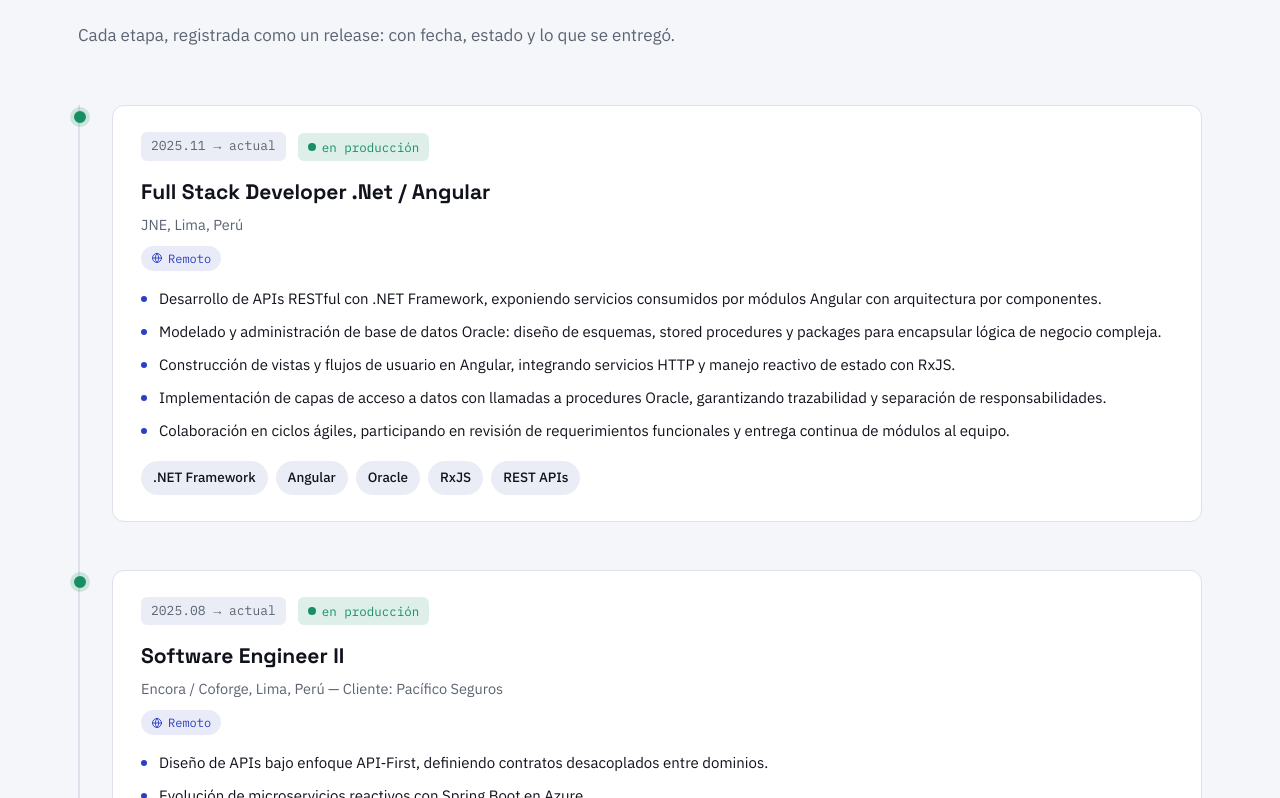
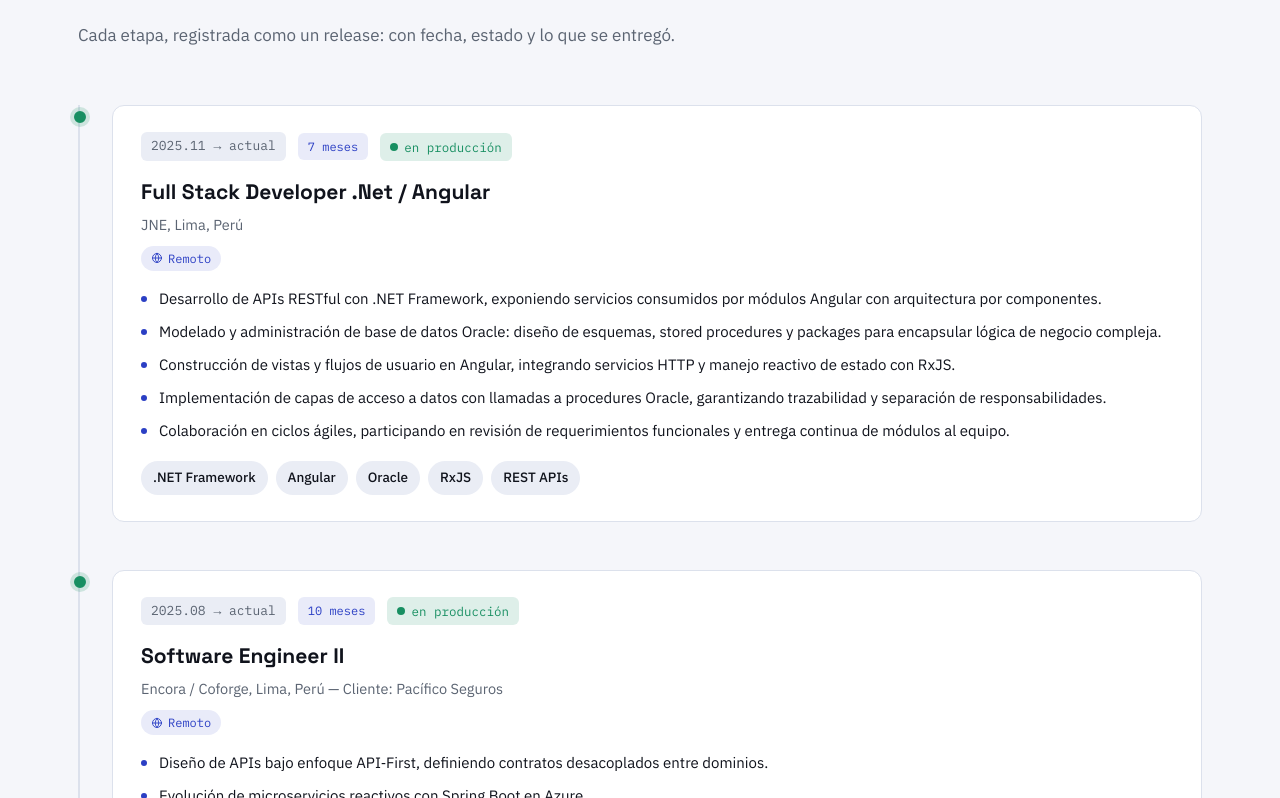
Before and after one commit to danielgutierrez13/mi-portafolio, a React (Vite) app: page / in a window 1280 px wide. Shown: the part 2822-3620 px from the top of the page. Built offline with nearby package versions, Linux system fonts and the light colour scheme.

Commit message:
[feature] agregar tiempo de duracion en experiencia laboral

```diff
--- a/src/components/sections/Experience/Experience.tsx
+++ b/src/components/sections/Experience/Experience.tsx
@@ -6,6 +6,28 @@ import { Icon } from '../../ui/Icon';
 import { Lightbox } from '../../ui/Lightbox';
 import { Section } from '../../layout/Section';
 import { EXPERIENCE, REFERENCES, type ExperienceItem, type Modality } from '../../../data/experience';
+
+function parseDuration(dateRange: string): string {
+  const [startStr, endStr] = dateRange.split(' → ');
+  const [startY, startM] = startStr.split('.').map(Number);
+  const now = new Date();
+  let endY: number, endM: number;
+  if (endStr === 'actual') {
+    endY = now.getFullYear();
+    endM = now.getMonth() + 1;
+  } else {
+    [endY, endM] = endStr.split('.').map(Number);
+  }
+  let months = (endY - startY) * 12 + (endM - startM);
+  if (endStr !== 'actual') months += 1;
+  const years = Math.floor(months / 12);
+  const rem = months % 12;
+  if (years === 0) return rem === 1 ? '1 mes' : `${rem} meses`;
+  if (rem === 0) return years === 1 ? '1 año' : `${years} años`;
+  const yPart = years === 1 ? '1 año' : `${years} años`;
+  const mPart = rem === 1 ? '1 mes' : `${rem} meses`;
+  return `${yPart} ${mPart}`;
+}
 
 const MODALITY_LABEL: Record<Modality, string> = {
   remoto: 'Remoto',
@@ -50,6 +72,7 @@ function TimelineCard({ item, onOpenCert }: TimelineCardProps) {
       <div className="timeline-card">
         <div className="timeline-card__top">
           <span className="tag-date">{date}</span>
+          <span className="tag-duration">{parseDuration(date)}</span>
           <StatusTag active={active} />
         </div>
         <h3>{title}</h3>
--- a/src/styles/sections/experience.css
+++ b/src/styles/sections/experience.css
@@ -44,6 +44,15 @@
   padding: 4px 10px;
   border-radius: 6px;
   color: var(--ink-soft);
+}
+
+.tag-duration {
+  font-family: var(--font-mono);
+  font-size: 12px;
+  color: var(--primary);
+  background: color-mix(in srgb, var(--primary) 10%, transparent);
+  padding: 4px 10px;
+  border-radius: 6px;
 }
 
 .tag-status {
```
